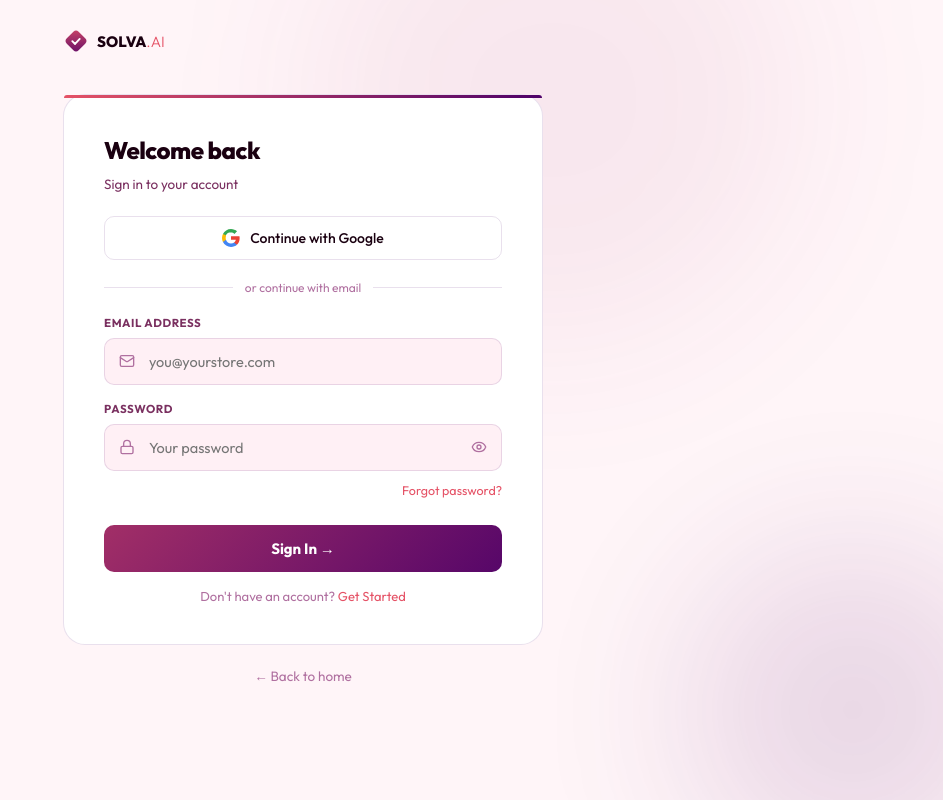
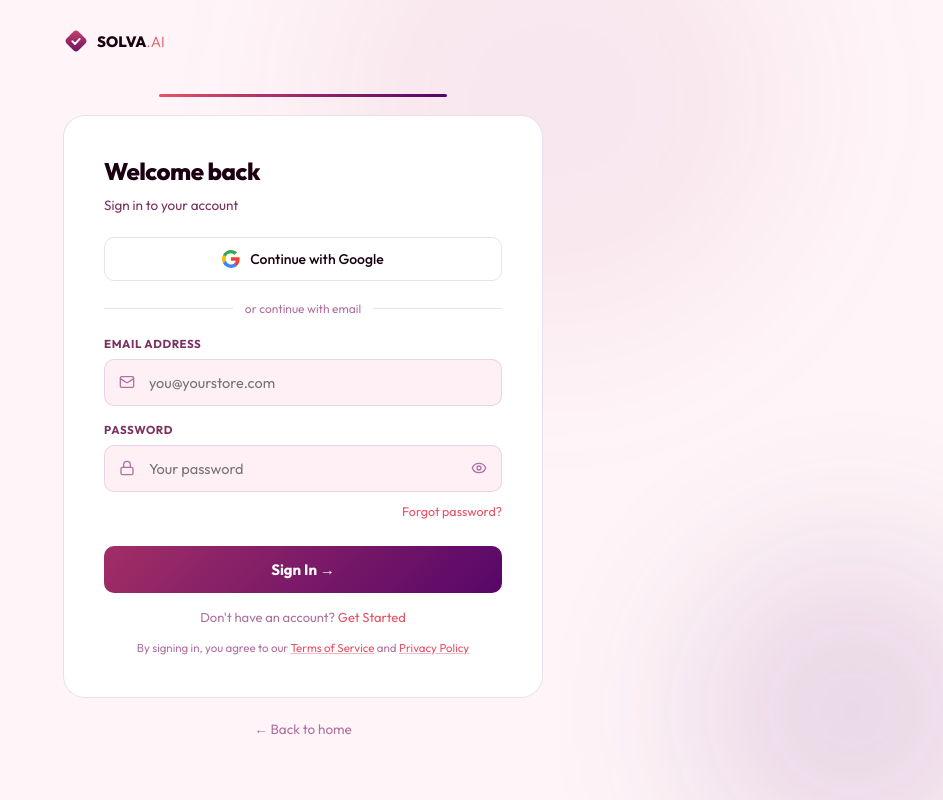
Before and after one commit to getsolvacom/solva, a React (Vite) app: page /login in a window 1280 px wide. Shown: the whole page, without its empty margins (337-1280 px from the left). Built offline with nearby package versions, Linux system fonts and the light colour scheme; no server answers.

Commit message:
Fix Terms/Privacy links, add login terms text, upgrade stepper with connecting lines, add card breathing space

```diff
--- a/src/pages/LoginPage.jsx
+++ b/src/pages/LoginPage.jsx
@@ -119,8 +119,9 @@ export default function LoginPage() {
       </div>
 
       {/* Card */}
-      <div style={{width:"100%",maxWidth:480,background:C.surface,borderRadius:22,border:`1px solid ${C.border}`,padding:40,position:"relative",zIndex:1}}>
-        <div style={{position:"absolute",top:0,left:0,right:0,height:3,background:"linear-gradient(135deg,#E55266,#992A67,#4E0269)",borderRadius:"22px 22px 0 0"}}/>
+      <div style={{width:"100%",maxWidth:480}}>
+        <div style={{height:3,width:"60%",margin:"0 auto 18px",background:"linear-gradient(135deg,#E55266,#992A67,#4E0269)",borderRadius:100}}/>
+        <div style={{background:C.surface,borderRadius:22,border:`1px solid ${C.border}`,padding:40,position:"relative",zIndex:1}}>
 
         <h1 className="fu" style={{fontFamily:"'Outfit',sans-serif",fontSize:24,fontWeight:800,letterSpacing:"-.02em",marginBottom:8}}>Welcome back</h1>
         <p className="fu" style={{fontSize:13.5,color:C.sub,lineHeight:1.7,marginBottom:20}}>Sign in to your account</p>
@@ -210,10 +211,17 @@ export default function LoginPage() {
           >
             {loading?"Signing in…":"Sign In →"}
           </button>
-          <p style={{textAlign:"center",fontSize:13,color:C.muted}}>
+          <p style={{textAlign:"center",fontSize:13,color:C.muted,marginBottom:14}}>
             Don't have an account?{" "}
             <span onClick={()=>navigate("/onboarding")} style={{color:C.coral,cursor:"pointer"}}>Get Started</span>
           </p>
+          <p style={{textAlign:"center",fontSize:11.5,color:C.muted,lineHeight:1.6}}>
+            By signing in, you agree to our{" "}
+            <span onClick={() => window.open("/terms", "_blank")} style={{color:C.coral,cursor:"pointer",textDecoration:"underline",textDecorationColor:"rgba(229,82,102,.4)"}}>Terms of Service</span>
+            {" "}and{" "}
+            <span onClick={() => window.open("/privacy", "_blank")} style={{color:C.coral,cursor:"pointer",textDecoration:"underline",textDecorationColor:"rgba(229,82,102,.4)"}}>Privacy Policy</span>
+          </p>
+        </div>
         </div>
       </div>
 
--- a/src/pages/OnboardingPage.jsx
+++ b/src/pages/OnboardingPage.jsx
@@ -48,7 +48,7 @@ function GlobalStyles() {
       @media(max-width:767px){
         .stepbar-circle{width:26px!important;height:26px!important;font-size:11px!important;}
         .stepbar-label{font-size:8.5px!important;white-space:normal!important;text-align:center;max-width:48px;}
-        .stepbar-connector{width:14px!important;margin:-14px 5px 0!important;}
+
       }
     `}</style>
   );
@@ -76,21 +76,31 @@ function SolvaLogo({ size=15 }) {
 function StepBar({ current }) {
   const steps = ["Create Account","Tell Us More","Connect Store","Configure","Go Live"];
   return (
-    <div className="stepbar" style={{display:"flex",alignItems:"center",marginBottom:46}}>
+    <div className="stepbar" style={{position:"relative",marginBottom:46}}>
+      {/* Background track line - spans full width behind circles */}
+      <div style={{position:"absolute",top:17,left:17,right:17,height:2,background:C.dim,zIndex:0}}/>
+      {/* Progress fill line - width based on current step */}
+      <div style={{
+        position:"absolute",top:17,left:17,
+        width:`calc(${((current-1)/(steps.length-1))*100}% - ${((current-1)/(steps.length-1))*34}px)`,
+        height:2,
+        background:"linear-gradient(135deg,#E55266,#992A67,#4E0269)",
+        zIndex:0,
+        transition:"width .4s cubic-bezier(.16,1,.3,1)",
+      }}/>
+      <div style={{display:"flex",justifyContent:"space-between",position:"relative",zIndex:1}}>
         {steps.map((s,i) => {
           const done = i+1 < current, active = i+1 === current;
           return (
-          <div key={i} style={{display:"flex",alignItems:"center"}}>
-            <div style={{display:"flex",flexDirection:"column",alignItems:"center",gap:7}}>
-              <div className="stepbar-circle" style={{width:34,height:34,borderRadius:"50%",background:done||active?"linear-gradient(135deg,#E55266,#992A67,#4E0269)":C.dim,display:"flex",alignItems:"center",justifyContent:"center",fontSize:12.5,fontWeight:700,color:done||active?"#fff":C.muted,boxShadow:active?"0 0 22px rgba(229,82,102,.30)":"none"}}>
+            <div key={i} style={{display:"flex",flexDirection:"column",alignItems:"center",gap:7}}>
+              <div className="stepbar-circle" style={{width:34,height:34,borderRadius:"50%",background:done||active?"linear-gradient(135deg,#E55266,#992A67,#4E0269)":C.dim,display:"flex",alignItems:"center",justifyContent:"center",fontSize:12.5,fontWeight:700,color:done||active?"#fff":C.muted,boxShadow:active?"0 0 22px rgba(229,82,102,.30)":"none",border:`2px solid ${done||active?"transparent":C.border}`}}>
                 {done?"✓":i+1}
               </div>
               <span className="stepbar-label" style={{fontSize:11,fontWeight:active?600:400,color:active?C.coral:done?C.sub:C.muted,whiteSpace:"nowrap"}}>{s}</span>
             </div>
-            {i<steps.length-1&&<div className="stepbar-connector" style={{width:64,height:1,margin:"-16px 8px 0",background:done?"linear-gradient(135deg,#E55266,#992A67,#4E0269)":C.dim,transition:"background .3s"}}/>}
-          </div>
           );
         })}
+      </div>
     </div>
   );
 }
@@ -105,9 +115,11 @@ function Toggle({ on, onToggle }) {
 
 function CardShell({ children, maxWidth=480 }) {
   return (
-    <div style={{width:"100%",maxWidth,background:C.surface,borderRadius:22,border:`1px solid ${C.border}`,padding:40,position:"relative",zIndex:1}}>
-      <div style={{position:"absolute",top:0,left:0,right:0,height:3,background:"linear-gradient(135deg,#E55266,#992A67,#4E0269)",borderRadius:"22px 22px 0 0"}}/>
+    <div style={{width:"100%",maxWidth}}>
+      <div style={{height:3,width:"60%",margin:"0 auto 18px",background:"linear-gradient(135deg,#E55266,#992A67,#4E0269)",borderRadius:100}}/>
+      <div style={{background:C.surface,borderRadius:22,border:`1px solid ${C.border}`,padding:40,position:"relative",zIndex:1}}>
         {children}
+      </div>
     </div>
   );
 }
@@ -294,7 +306,12 @@ function Step1({ onNext, onLogin }) {
         <div onClick={()=>setAgreed(!agreed)} style={{width:18,height:18,borderRadius:5,flexShrink:0,border:`1.5px solid ${agreed?C.coral:C.border}`,background:agreed?C.coral:"transparent",display:"flex",alignItems:"center",justifyContent:"center",cursor:"pointer",transition:"all .15s",marginTop:1}}>
           {agreed&&<span style={{color:"#fff",fontSize:11,fontWeight:700}}>✓</span>}
         </div>
-        <span style={{fontSize:13,color:C.sub,lineHeight:1.6}}>I agree to Solva's <span style={{color:C.coral,cursor:"pointer"}}>Terms of Service</span> and <span style={{color:C.coral,cursor:"pointer"}}>Privacy Policy</span></span>
+        <span style={{fontSize:13,color:C.sub,lineHeight:1.6}}>
+          I agree to Solva's{" "}
+          <span onClick={(e) => { e.stopPropagation(); window.open("/terms", "_blank"); }} style={{color:C.coral,cursor:"pointer",textDecoration:"underline",textDecorationColor:"rgba(229,82,102,.4)"}}>Terms of Service</span>
+          {" "}and{" "}
+          <span onClick={(e) => { e.stopPropagation(); window.open("/privacy", "_blank"); }} style={{color:C.coral,cursor:"pointer",textDecoration:"underline",textDecorationColor:"rgba(229,82,102,.4)"}}>Privacy Policy</span>
+        </span>
       </div>
 
       {duplicateEmail && (
@@ -621,7 +638,7 @@ export default function OnboardingPage() {
       )}
 
       {/* Login / Steps */}
-      <div style={{width:"100%",maxWidth:520,position:"relative",zIndex:1}}>
+      <div style={{width:"100%",maxWidth:520,position:"relative",zIndex:1,marginTop:28}}>
         {mode === "login"  && <LoginForm onSignup={()=>setMode("signup")} goDash={goDash}/>}
         {mode === "signup" && step===1 && <Step1 onNext={()=>setStep(2)} onLogin={()=>navigate("/login")}/>}
         {mode === "signup" && step===2 && <Step1b onNext={()=>setStep(3)} onBack={()=>setStep(1)}/>}
```
Lines whose indentation alone changed are shown as unchanged.
